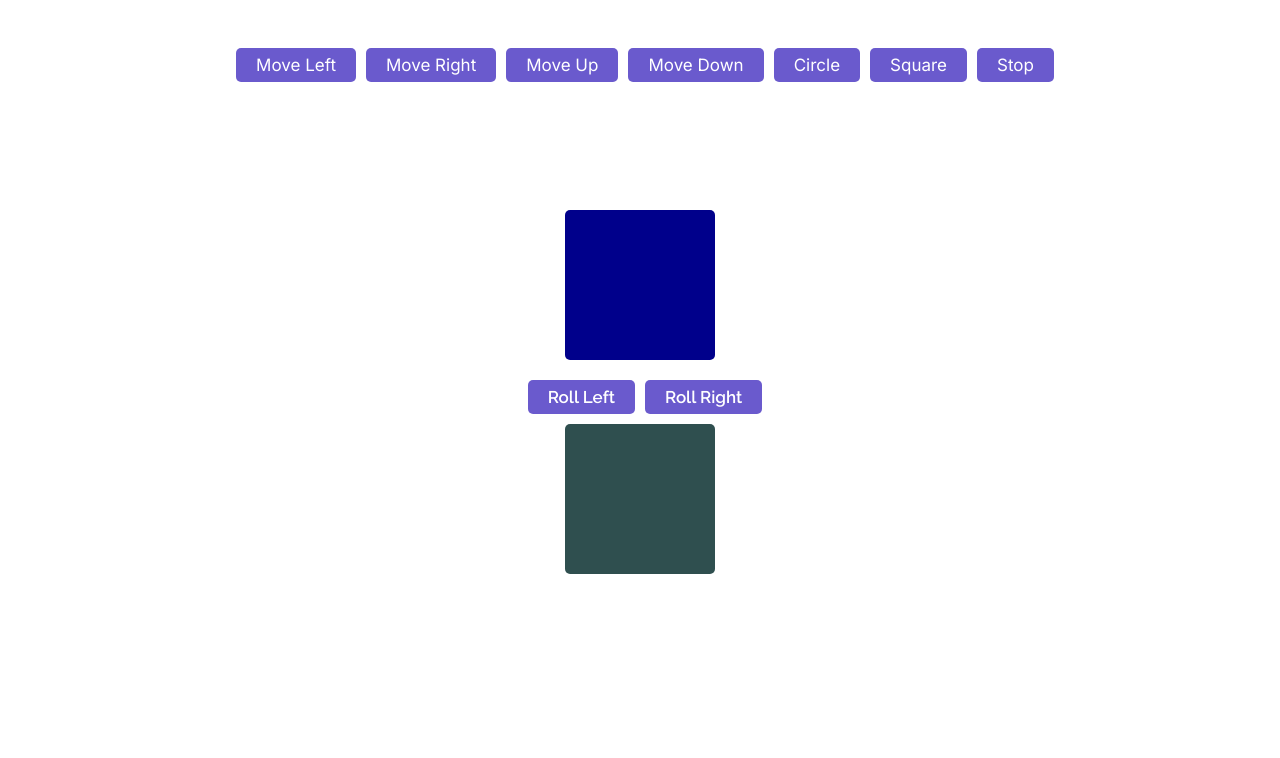
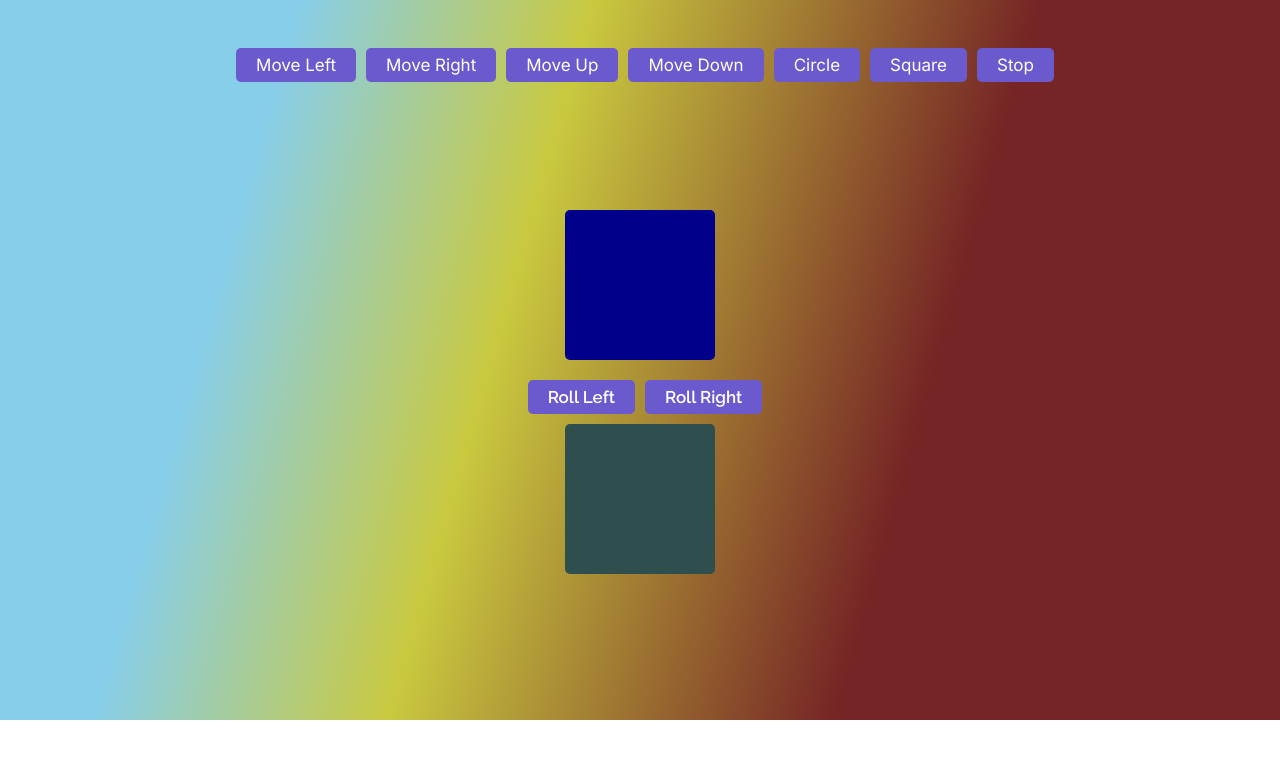
Before and after one commit to Abu-Sameer/motion, a React (Create React App) app: page / in a window 1280 px wide. Shown: the top 758 px of the page. Built offline with nearby package versions, Linux system fonts and the light colour scheme; a web font is replaced by a local one.

Commit message:
Edit Framer-Moition class

```diff
--- a/src/App.css
+++ b/src/App.css
@@ -8,4 +8,16 @@
   padding: 3rem;
   display: flex;
   justify-content: center;
+  /* background: linear-gradient(
+    106.37deg,
+    #ffe1bc 29.63%,
+    #ffcfd1 51.55%,
+    #f3c6f1 90.85%
+  ); */
+  background: linear-gradient(
+    106deg,
+    skyblue 20%,
+    rgb(201, 201, 63) 40%,
+    rgb(117, 37, 37) 70%
+  );
 }
--- a/src/App.js
+++ b/src/App.js
@@ -1,5 +1,5 @@
 import './App.css';
-import TestBox from './TestBox';
+import TestBox from './All-in-one/TestBox';
 // import Box1 from './component/Box1/Box1';
 // import Box2 from './component/Box2/Box2';
 // import Box3 from './component/Box3/Box3';
```
Also changed, not shown: src/All-in-one/TestBox.css (renamed from src/TestBox.css), src/All-in-one/TestBox.jsx (renamed from src/TestBox.jsx).
